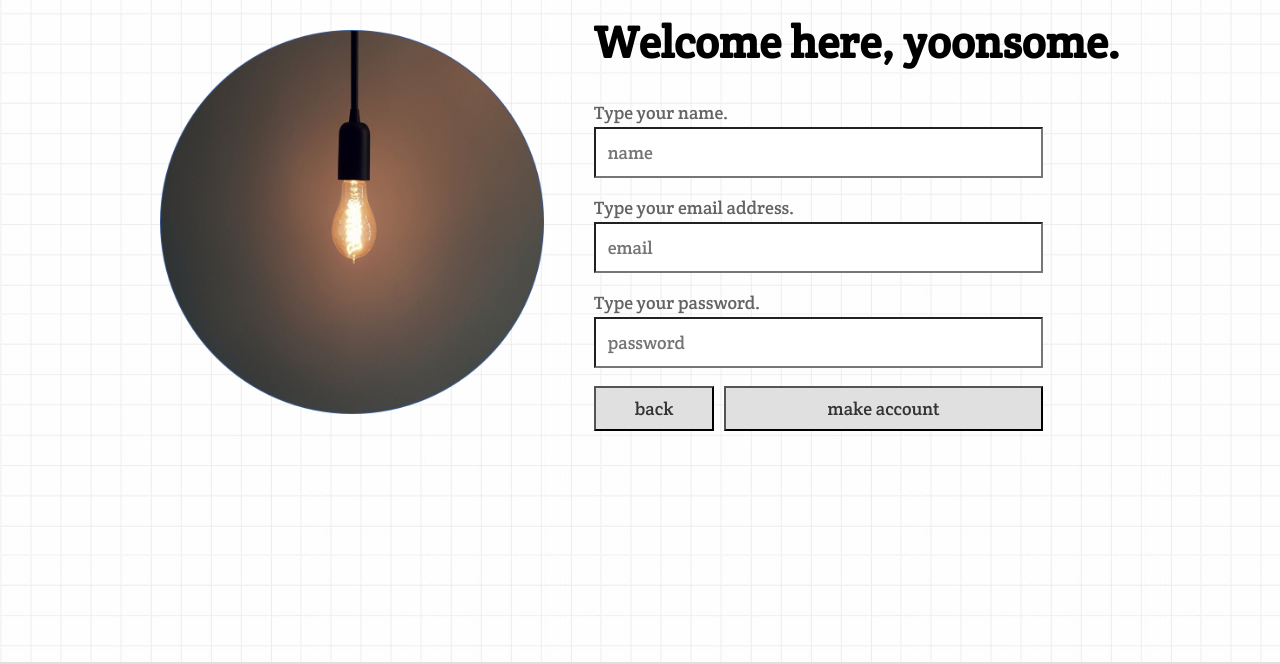
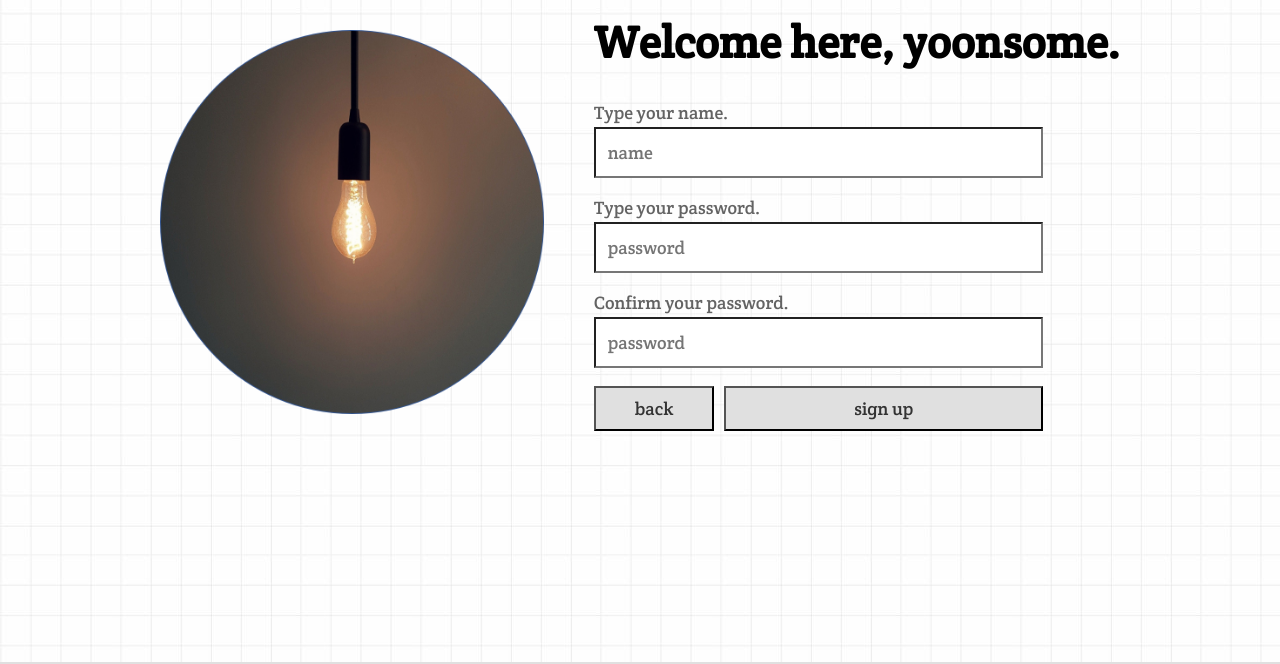
Before and after one commit to yoonsome/blog_, a Django app: page /signup/ in a window 1280 px wide. Shown: the part 169-833 px from the top of the page. Run offline with Django 3.2, Linux system fonts and the light colour scheme.

Commit message:
second(login/out)
signup + login + logout

```diff
--- a/myblog/blogapp/templates/base_home.html
+++ b/myblog/blogapp/templates/base_home.html
@@ -16,7 +16,7 @@
     </div>
     <div class="banner_button">
         {% block button %}{%endblock%}
-        <button type="button" id="logout" onclick="location.href='/'">logout</button>
+        <button type="button" id="logout" onclick="location.href='/logout'">logout</button>
     </div>
     {% block content %} {% endblock%}
 </body>
--- a/myblog/blogapp/templates/signup.html
+++ b/myblog/blogapp/templates/signup.html
@@ -1,15 +1,21 @@
 {% extends 'base_blog.html' %}
 {% block content %}
+
+<form method="POST" action="{%url 'signup'%}">
+    {% csrf_token %}
     <div class="signup">
         <div class="explain">Type your name.</div>
-    <input type="text" placeholder="name"/>
-    <div class="explain">Type your email address.</div>
-    <input type="text" placeholder="email"/>
+        <input name="username" type="text" placeholder="name"/>
         <div class="explain">Type your password.</div>
-    <input type="password" placeholder="password"/>
+        <input name="password1" type="password" placeholder="password"/>
+        <div class="explain">Confirm your password.</div>
+        <input name="password2" type="password" placeholder="password"/>
+
     </div>
     <div class="buttonlog">
         <button type="button" id="back" onclick="location.href='/'">back</button>
-    <button type="button" id="submit" onclick="location.href='/'">make account</button>
+        <input type="submit" id="submit" value="sign up">
     </div>
+</form>
+
 {%endblock%}
--- a/myblog/blogapp/views.py
+++ b/myblog/blogapp/views.py
@@ -1,22 +1,50 @@
-from django.shortcuts import render
+from django.shortcuts import render, redirect
+from .models import Blog
+from django.contrib.auth.models import User
+from django.contrib import auth
 
 # Create your views here.
 # 각각의 html 페이지들을 view 함수 연결함
 def blog(request):
     return render(request, 'blog.html')
 
+
 def home(request):
-    blogs = Blog.obje
-    return render(request, 'home.html')
+    blogs=Blog.objects
+    return render(request, 'home.html', {'blogs':blogs})
+
 
 def login(request):
-    return render(request, 'login.html')
+    if request.method == "POST":
+        username = request.POST['username']
+        password = request.POST['password']
+        user = auth.authenticate(request, username = username, password = password)
+        if user is not None:
+            auth.login(request, user)
+            return redirect('home')
+        else:
+            return render(request, 'login.html', {'error': 'username or password is incorrect'})
+    else:
+        return render(request, 'login.html')
+
+
+def signup(request):
+    if request.method == "POST":
+        if request.POST["password1"] == request.POST["password2"]:
+            user = User.objects.create_user(username = request.POST["username"], password = request.POST["password1"])
+            auth.login(request,user)
+            return redirect('home')
+        return render(request, 'blog.html')
+    else: return render(request,'signup.html')
+
+
+def logout(request):
+    auth.logout(request)
+    return redirect('blog')
+
 
 def post_ex(request):
     return render(request, 'post_ex.html')
 
 def post(request):
     return render(request, 'post.html')
-
-def signup(request):
-    return render(request, 'signup.html')
--- a/myblog/myblog/urls.py
+++ b/myblog/myblog/urls.py
@@ -26,4 +26,5 @@ urlpatterns = [
     path('post_ex/', blogapp.views.post_ex, name='post_ex'),
     path('post/', blogapp.views.post, name='post'),
     path('signup/', blogapp.views.signup, name='signup'),
+    path('logout/', blogapp.views.logout, name='logout'),
 ]
```
Also changed, not shown: myblog/blogapp/templates/home.html (+8 -0 lines), myblog/blogapp/templates/login.html (+14 -3 lines), myblog/db.sqlite3. Lines whose indentation alone changed are shown as unchanged.
